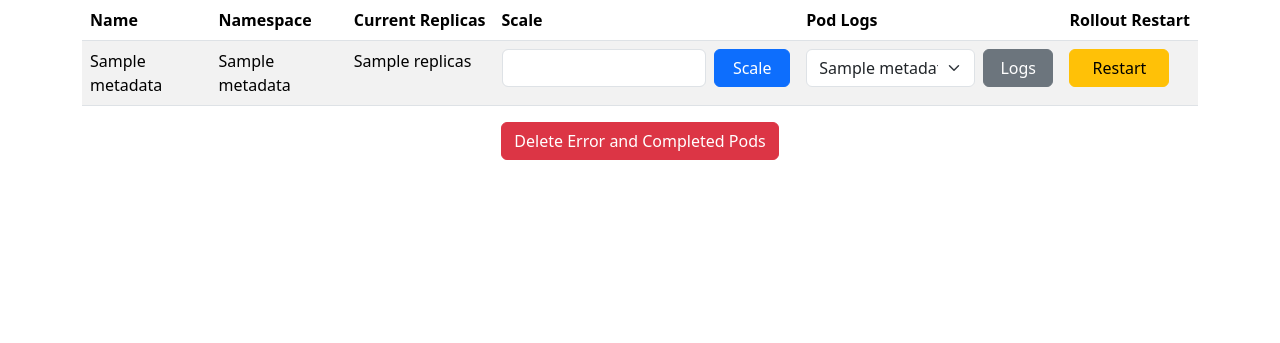
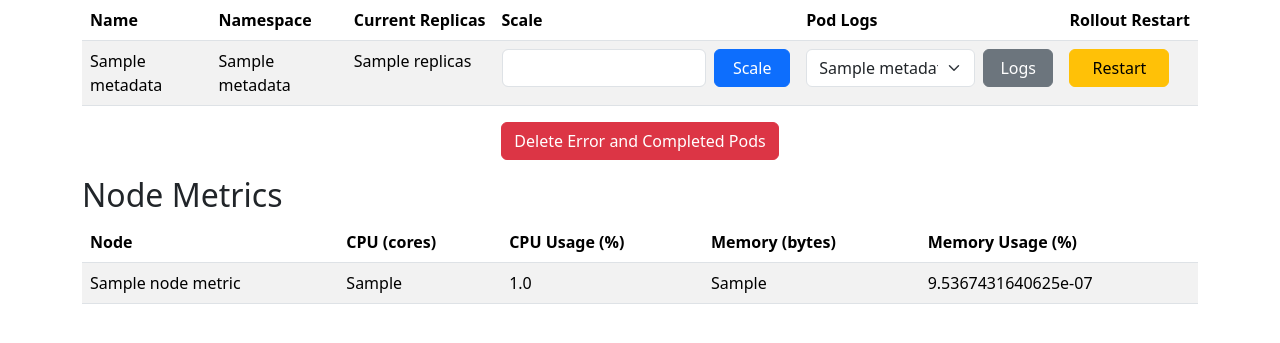
Before and after one commit to erdenayates/deployment-scaler-app, a Flask app: template templates/index.html in a window 1280 px wide. Shown: the part 60-403 px from the top of the page. Run offline with Flask 3, Linux system fonts and the light colour scheme; the template is opened without the code that fills it: most values are stand-ins (such as "Sample title", 1, 10 or a date in 2020).

Commit message:
node metrics dashboard has been added

```diff
--- a/app.py
+++ b/app.py
@@ -16,7 +16,26 @@ def index():
         namespace = deployment.metadata.namespace
         deployment_name = deployment.metadata.name
         deployment_pods[deployment_name] = get_pods_by_deployment(namespace, deployment_name)
-    return render_template("index.html", deployments=deployments, deployment_pods=deployment_pods)
+
+    node_metrics = get_node_metrics()
+    node_metrics_human_readable = []
+
+    if node_metrics:
+        for node_metric in node_metrics['items']:
+            node_name = node_metric['metadata']['name']
+            cpu_usage_raw = node_metric['usage']['cpu']
+            memory_usage_raw = node_metric['usage']['memory']
+
+            cpu_usage = float(cpu_usage_raw.strip('n')) / 1e6  # Convert nanocores to millicores
+            memory_usage = float(memory_usage_raw.strip('Ki')) * 1024  # Convert kibibytes to bytes
+
+            node_metrics_human_readable.append({
+                'name': node_name,
+                'cpu_usage': round(cpu_usage, 2),
+                'memory_usage': int(memory_usage)
+            })
+
+    return render_template("index.html", deployments=deployments, deployment_pods=deployment_pods, node_metrics=node_metrics_human_readable)
 
 
 @app.route("/scale", methods=["POST"])
@@ -121,6 +140,18 @@ def get_pods_by_deployment(namespace, deployment_name):
     pods = api_instance.list_namespaced_pod(namespace, label_selector=label_selector)
     return pods
 
+def get_node_metrics():
+    api_instance = client.CustomObjectsApi()
+    group = 'metrics.k8s.io'
+    version = 'v1beta1'
+    plural = 'nodes'
+
+    try:
+        node_metrics = api_instance.list_cluster_custom_object(group, version, plural)
+        return node_metrics
+    except ApiException as e:
+        print(f"Exception when calling CustomObjectsApi->list_cluster_custom_object: {e}")
+        return None
 
 
 if __name__ == "__main__":
--- a/service-account.yaml
+++ b/service-account.yaml
@@ -13,6 +13,9 @@ rules:
 - apiGroups: ["", "apps"]
   resources: ["deployments", "deployments/scale", "pods", "pods/log"]
   verbs: ["get", "list", "watch", "update", "patch", "delete"]
+- apiGroups: ["metrics.k8s.io"]
+  resources: ["nodes"]
+  verbs: ["get", "list", "watch"]
 
 ---
 apiVersion: rbac.authorization.k8s.io/v1
--- a/templates/index.html
+++ b/templates/index.html
@@ -83,6 +83,32 @@
                     </form>
                 </div>
             </div>
+            <div class="table-responsive">
+                <h2>Node Metrics</h2>
+                <table class="table table-striped">
+                    <thead>
+                        <tr>
+                            <th>Node</th>
+                            <th>CPU (cores)</th>
+                            <th>CPU Usage (%)</th>
+                            <th>Memory (bytes)</th>
+                            <th>Memory Usage (%)</th>
+                        </tr>
+                    </thead>
+                    <tbody>
+                        {% for node_metric in node_metrics %}
+                        <tr>
+                            <td>{{ node_metric.name }}</td>
+                            <td>{{ node_metric.cpu_usage }}</td>
+                            <td>{{ node_metric.cpu_usage | float / 10 | round(2) }}</td>
+                            <td>{{ node_metric.memory_usage }}</td>
+                            <td>{{ node_metric.memory_usage | float / (10 * 1024 * 1024) | round(2) }}</td>
+                        </tr>
+                        {% endfor %}
+                    </tbody>
+                </table>
+            </div>
+
         </main>
         <script src="https://cdn.jsdelivr.net/npm/@popperjs/core@2.11.6/dist/umd/popper.min.js"></script>
         <script src="https://cdn.jsdelivr.net/npm/bootstrap@5.3.0-alpha1/dist/js/bootstrap.min.js"></script>
```
